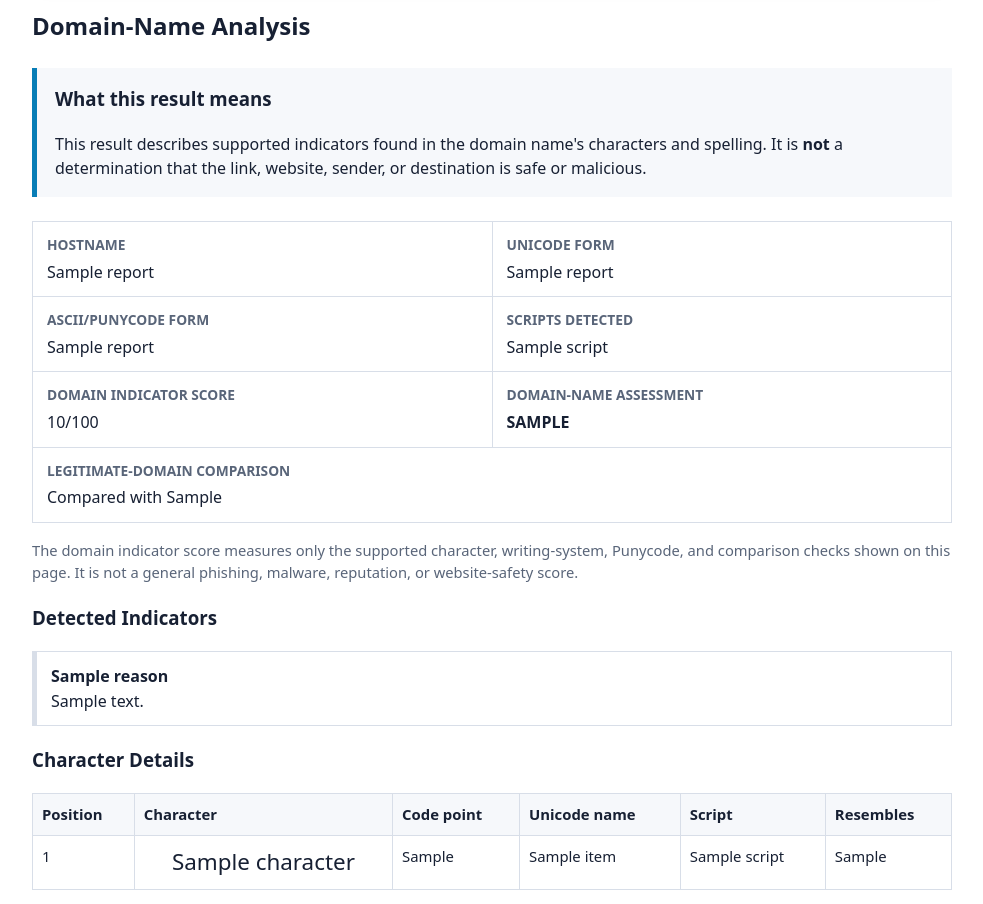
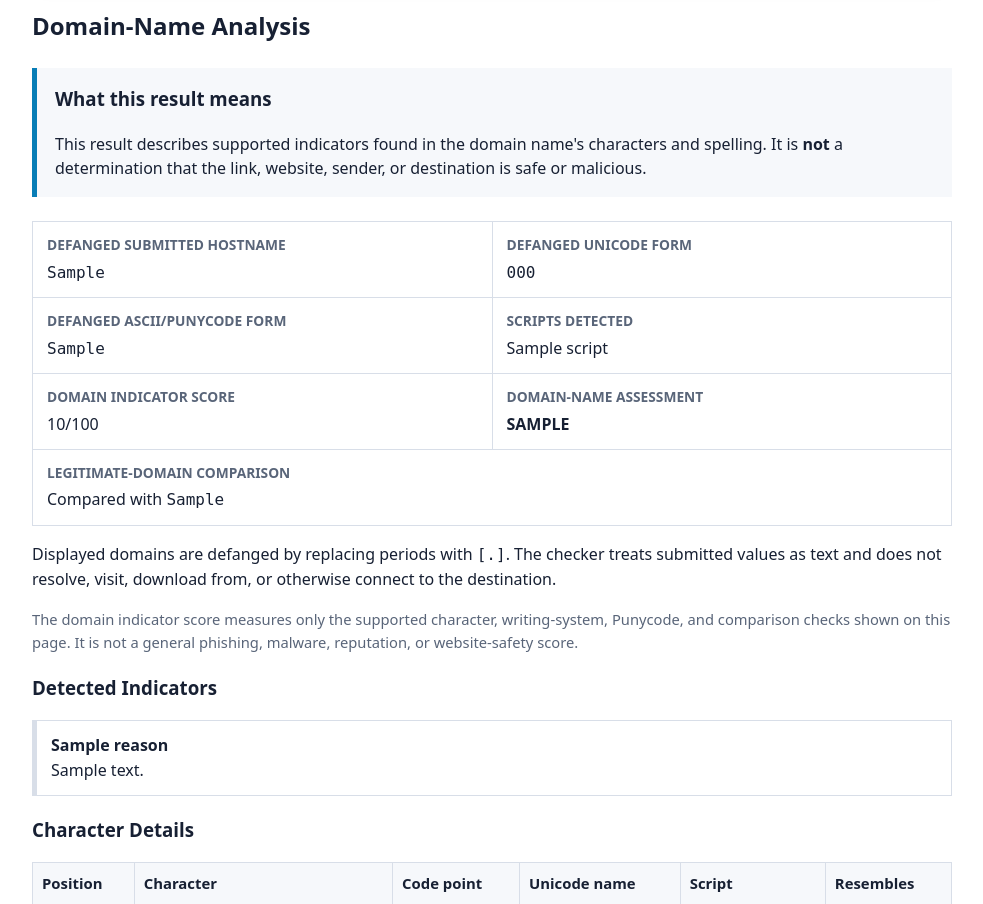
Before and after one commit to CFloy66-v12o/Domain-Spoof-Detector, a Flask app: template templates/index.html in a window 1280 px wide. Shown: the part 832-1736 px from the top of the page, without its empty margins (148-1131 px from the left). Run offline with Flask 3, Linux system fonts and the light colour scheme; the template is opened without the code that fills it: most values are stand-ins (such as "Sample title", 1, 10 or a date in 2020).

Commit message:
Update index.html
Display sanitized and defanged domain results

```diff
--- a/templates/index.html
+++ b/templates/index.html
@@ -86,16 +86,16 @@
 
         <dl class="summary-grid">
           <div>
-            <dt>Hostname</dt>
-            <dd>{{ report.hostname }}</dd>
+            <dt>Defanged submitted hostname</dt>
+            <dd><code>{{ report.defanged_input }}</code></dd>
           </div>
           <div>
-            <dt>Unicode form</dt>
-            <dd>{{ report.unicode_hostname }}</dd>
+            <dt>Defanged Unicode form</dt>
+            <dd><code>{{ report.defanged_unicode }}</code></dd>
           </div>
           <div>
-            <dt>ASCII/Punycode form</dt>
-            <dd>{{ report.ascii_hostname }}</dd>
+            <dt>Defanged ASCII/Punycode form</dt>
+            <dd><code>{{ report.defanged_ascii }}</code></dd>
           </div>
           <div>
             <dt>Scripts detected</dt>
@@ -117,7 +117,8 @@
             <dt>Legitimate-domain comparison</dt>
             <dd>
               {% if report.comparison_domain %}
-                Compared with {{ report.comparison_domain }}
+                Compared with
+                <code>{{ report.defanged_comparison }}</code>
               {% else %}
                 Not provided—brand-impersonation and spelling comparison
                 was not performed
@@ -126,6 +127,12 @@
           </div>
         </dl>
 
+        <p class="defang-explainer">
+          Displayed domains are defanged by replacing periods with
+          <code>[.]</code>. The checker treats submitted values as text and
+          does not resolve, visit, download from, or otherwise connect to the
+          destination.
+        </p>
         <p class="score-explainer">
           The domain indicator score measures only the supported character,
           writing-system, Punycode, and comparison checks shown on this page.
```
